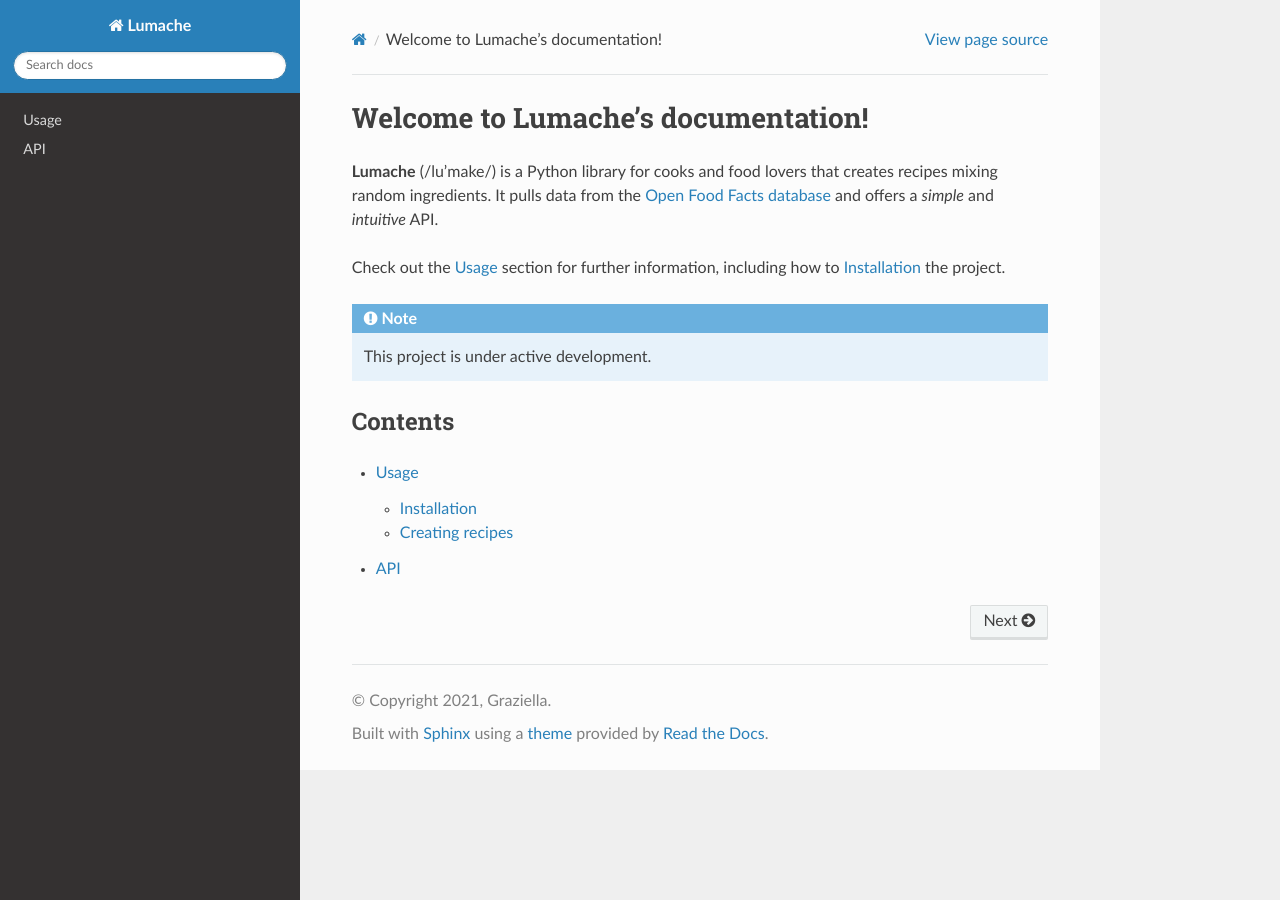
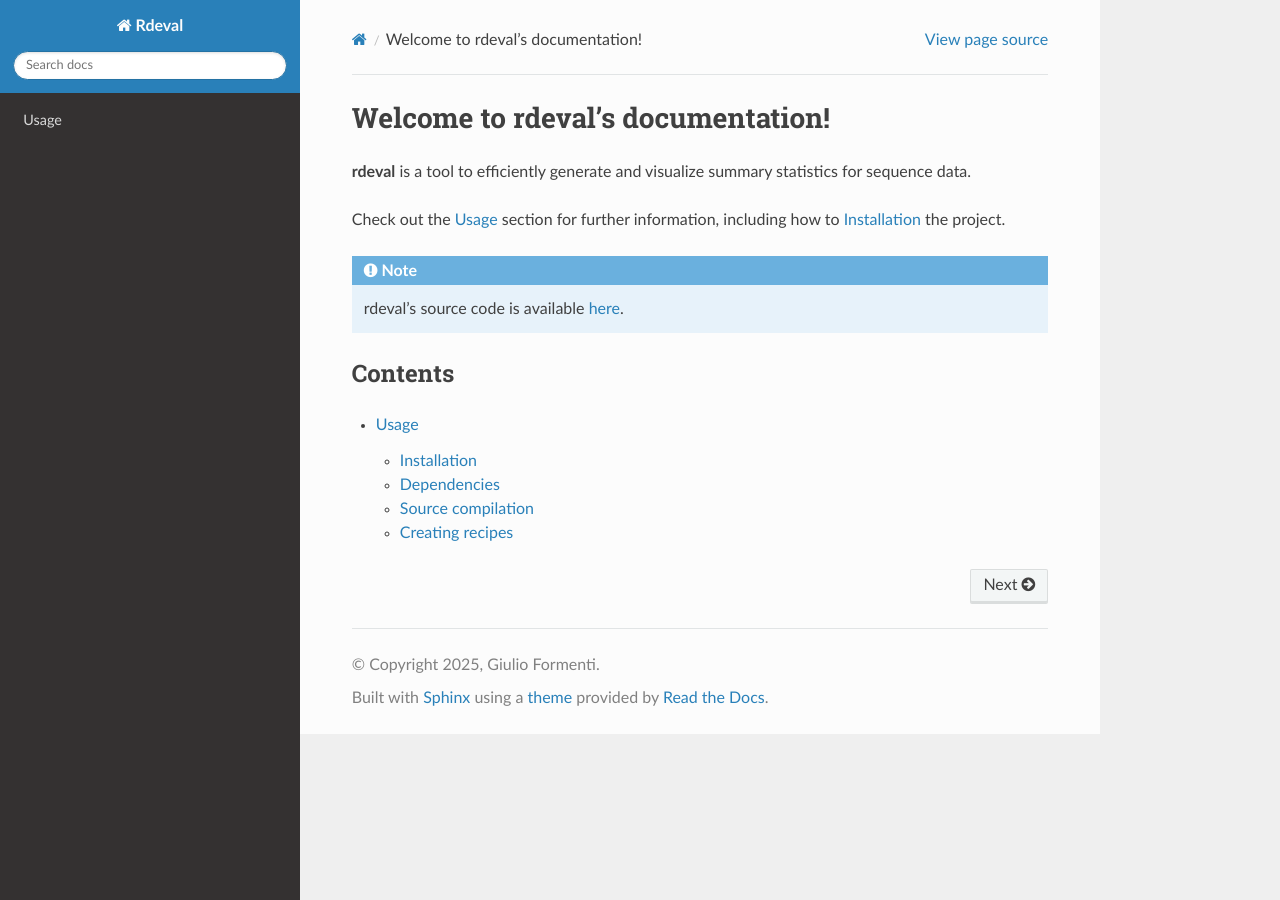
Before and after one commit to vgl-hub/rdeval-documentation, a Sphinx documentation site: the page built from docs/source/index.rst, in a window 1280 px wide. Built offline with Sphinx 7.4.7 and the Read the Docs theme 3.1.0, drawn with Linux system fonts in a browser that asks for light colours.

```diff
--- a/docs/source/api.rst
+++ /dev/null
@@ -1,7 +0,0 @@
-API
-===
-
-.. autosummary::
-   :toctree: generated
-
-   lumache
--- a/docs/source/conf.py
+++ b/docs/source/conf.py
@@ -2,9 +2,9 @@
 
 # -- Project information
 
-project = 'Lumache'
-copyright = '2021, Graziella'
-author = 'Graziella'
+project = 'Rdeval'
+copyright = '2025, Giulio Formenti'
+author = 'Giulio Formenti'
 
 release = '0.1'
 version = '0.1.0'
--- a/docs/source/index.rst
+++ b/docs/source/index.rst
@@ -1,17 +1,14 @@
-Welcome to Lumache's documentation!
+Welcome to rdeval's documentation!
 ===================================
 
-**Lumache** (/lu'make/) is a Python library for cooks and food lovers
-that creates recipes mixing random ingredients.
-It pulls data from the `Open Food Facts database <https://world.openfoodfacts.org/>`_
-and offers a *simple* and *intuitive* API.
+**rdeval** is a tool to efficiently generate and visualize summary statistics for sequence data.
 
 Check out the :doc:`usage` section for further information, including
 how to :ref:`installation` the project.
 
 .. note::
 
-   This project is under active development.
+   rdeval's source code is available `here <https://github.com/vgl-hub/rdeval>`_.
 
 Contents
 --------
@@ -19,4 +16,3 @@ Contents
 .. toctree::
 
    usage
-   api
--- a/pyproject.toml
+++ b/pyproject.toml
@@ -3,6 +3,6 @@ requires = ["flit_core >=3.2,<4"]
 build-backend = "flit_core.buildapi"
 
 [project]
-name = "lumache"
-authors = [{name = "Graziella", email = "graziella@lumache"}]
+name = "rdeval"
+authors = [{name = "Giulio Formenti", email = "giulio.formenti@gmail.com"}]
 dynamic = ["version", "description"]
```
Also changed, not shown: docs/source/usage.rst (+12 -1 lines), lumache.py (deleted, +0 -23 lines).
